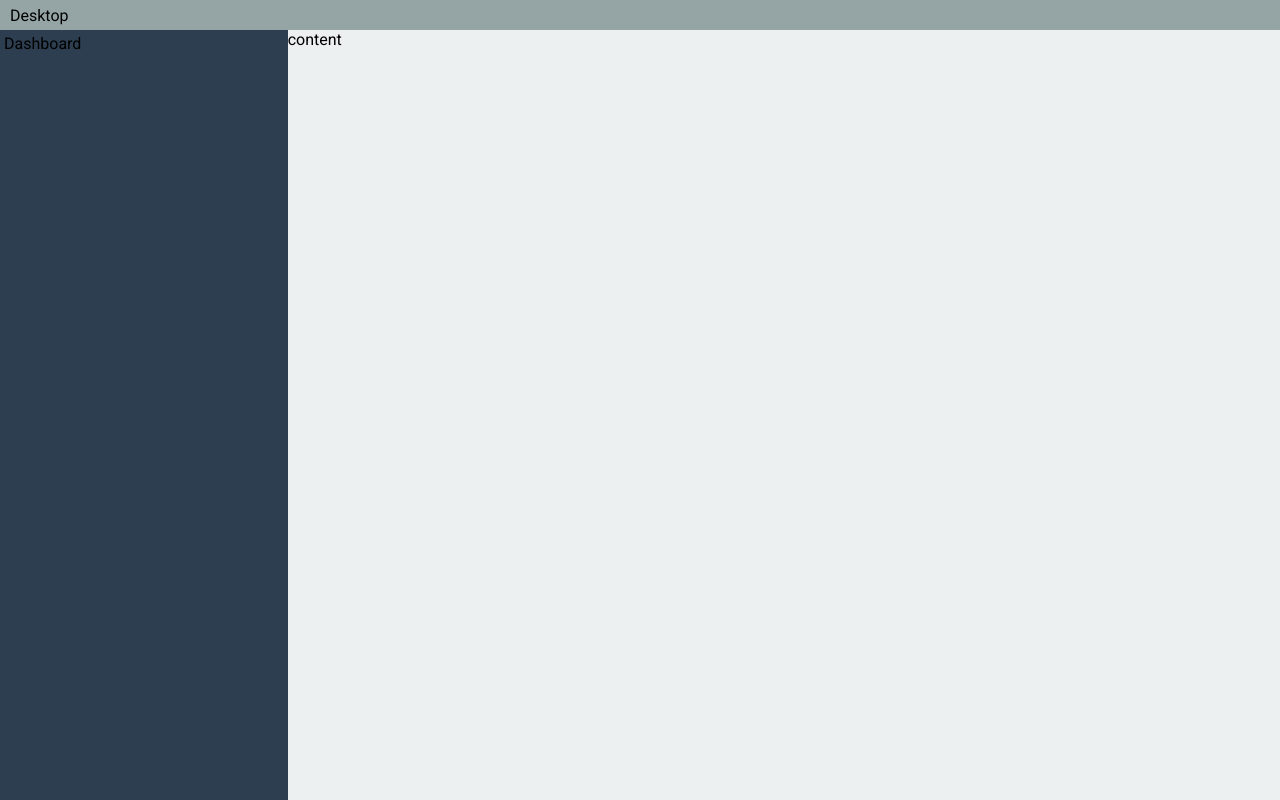
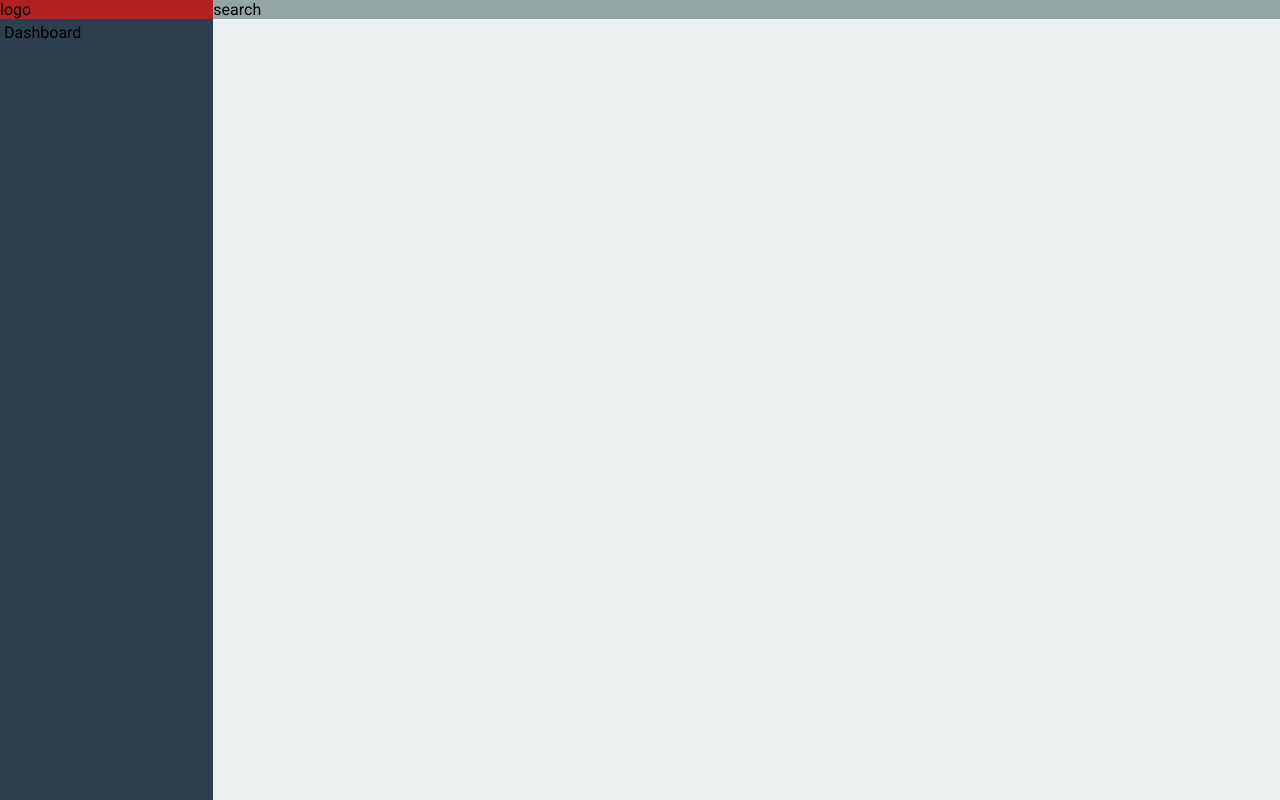
Before and after one commit to alex-winter/alex-winter-app, a website with bundled scripts: page public/index.html in a window 1280 px wide. Built offline with nearby package versions, Linux system fonts and the light colour scheme.

Commit message:
improve the layout of the main structure

```diff
--- a/public/components/navigation-menu-component.js
+++ b/public/components/navigation-menu-component.js
@@ -1,4 +1,5 @@
 import { Component } from "../component.js";
+import { Dom } from "../services/dom.js";
 
 export class NavigationMenuComponent extends Component
 {
@@ -21,8 +22,8 @@ export class NavigationMenuComponent extends Component
     }
 
     connectedCallback() {
-        const container = document.createElement('div')
-        const dashboardLink = document.createElement('a')
+        const container = Dom.div()
+        const dashboardLink = Dom.a()
 
         dashboardLink.innerText = 'Dashboard'
 
--- a/public/core.css
+++ b/public/core.css
@@ -2,38 +2,45 @@
     font-family: "Roboto", sans-serif;
 }
 
-html {
+html, body {
     height: 100%;
 }
 
 body {
-    height: 100%;
     margin: 0;
+    display: flex;
+    flex-direction: column;
 }
 
 #header {
-    height: 30px;
-    display: flex;
-    align-items: center;
     background-color: #95a5a6;
 }
 
-#headerContent {
-    margin-left: 10px;
+#logo {
+    background-color: firebrick;
 }
 
 #page {
-    display: flex;
     height: calc( 100vh - 30px);
 }
 
 #page #sideBar {
     width: 100px;
     background: #2c3e50;
-    flex: 1 0 auto;
 }
 
 #page #content {
     background: #ecf0f1;
-    flex: 5 0 auto;
 }
+
+.flex {
+    display: flex;
+}
+
+.flex-1 {
+    flex: 1;
+}
+
+.flex-5 {
+    flex: 5;
+}
--- a/public/index.html
+++ b/public/index.html
@@ -14,17 +14,22 @@
 </head>
 <body>
     <div id="header">
-        <div id="headerContent">
-          Desktop
+        <div class="flex">
+          <div id="logo" class="flex-1">
+            logo
+          </div>
+          <div class="flex-5">
+            search
+          </div>
         </div>
       </div>
 
-      <div id="page">
-        <div id="sideBar">
+      <div id="page" class="flex flex-1">
+        <div id="sideBar" class="flex-1">
           <navigation-menu-component></navigation-menu-component>
         </div>
-        <div id="content">
-          content
+        <div id="content" class="flex-5">
+
         </div>
       </div>
 
--- /dev/null
+++ b/public/services/dom.js
@@ -0,0 +1,10 @@
+export class Dom
+{
+    static div() {
+        return document.createElement('div')
+    }
+
+    static a() {
+        return document.createElement('a')
+    }
+}
```
